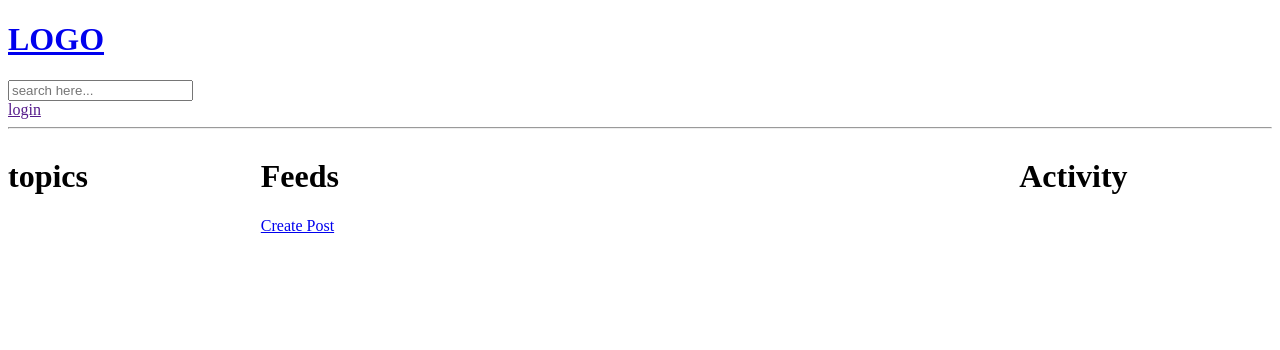
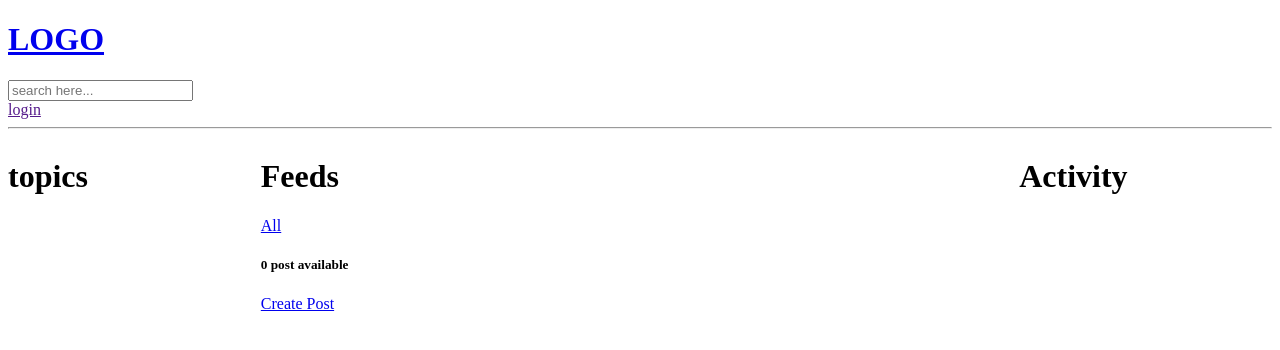
Before and after one commit to hadysoufan/HIve-APP, a Django app: the page made by base/templates/base/home.html in a window 1280 px wide. Shown: the top 350 px of the page. Run offline with Django 4.2, Linux system fonts and the light colour scheme; data comes from the database, SQL or seed files in the repository.

Commit message:
Editing the urls using q for the search

```diff
--- a/base/templates/base/home.html
+++ b/base/templates/base/home.html
@@ -3,7 +3,7 @@
 {% block content %}
 
 <style>
-  .home-page {
+  .home-container {
     display: grid;
     grid-template-columns: 1fr 3fr 1fr;
   }
@@ -20,7 +20,7 @@
 </style>
 
 
-<div class="home-page">
+<div class="home-container">
 
   <div>
     <h1>topics</h1>
@@ -28,13 +28,16 @@
 
   <div class="post-container">
     <h1>Feeds</h1>
+    <a href="{% url 'home' %}">All</a>
+    <h5>{{post_count}} post available</h5>
     <a href="{% url 'create-post' %}">Create Post</a>
 
     {% for post in posts %}
     <div>
       <a href="{% url 'update-post' post.id %}">Edit</a>
       <a href="{% url 'delete' post.id %}">Delete</a>
-      <span>@{{post.host.username}}</span>
+      <!-- dont forget to change the url to user when created the route -->
+      <span><a href="{% url 'home' %}?q={{post.host.username}}">@{{post.host.username}}</a></span>
       {% if post.image %}
       <img class="post-image" src="{{ post.image.url }}" alt="">
       {% endif %}
```
